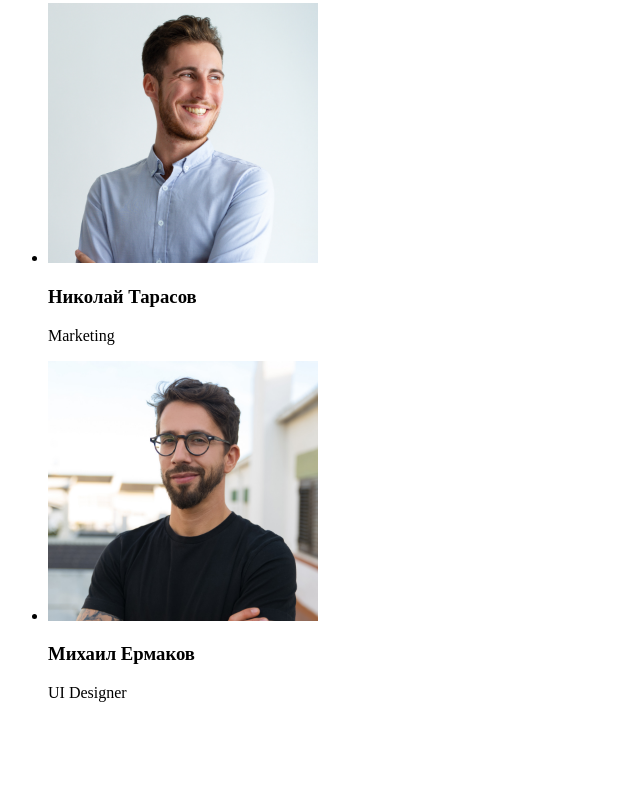
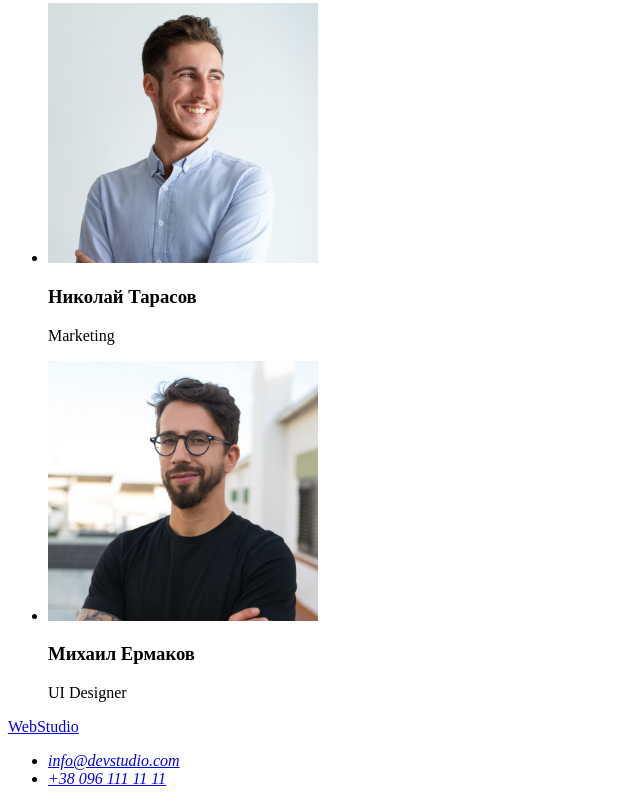
Before and after one commit to AlexMechNorton/goit-markup-hw-01, a plain HTML site: page index.html in a window 1280 px wide. Shown: the part 2285-3089 px from the top of the page, without its empty margins (0-640 px from the left). Before the commit the page ends 3003 px from the top, so only its background shows below. Drawn offline with Linux system fonts and the light colour scheme.

Commit message:
Update index.html
footer

```diff
--- a/index.html
+++ b/index.html
@@ -89,8 +89,16 @@
         </section>
     </main>
     <footer>
+        <!-- section contacts -->
+        <a href="#" lang="en"><span>Web</span><span>Studio</span></a>
+        <address>
+            <a href="https://goo.gl/maps/28opbv9EyFsikmQ97" target="_blank" rel="noreferrer noopener"></a>
+            <ul>
+                <li><a href="mailto:info@devstudio.com">info@devstudio.com</a></li>
+                <li><a href="tel:+380961111111">+38 096 111 11 11</a></li>
+            </ul>
 
-
+        </address>
     </footer>
 </body>
 
```
